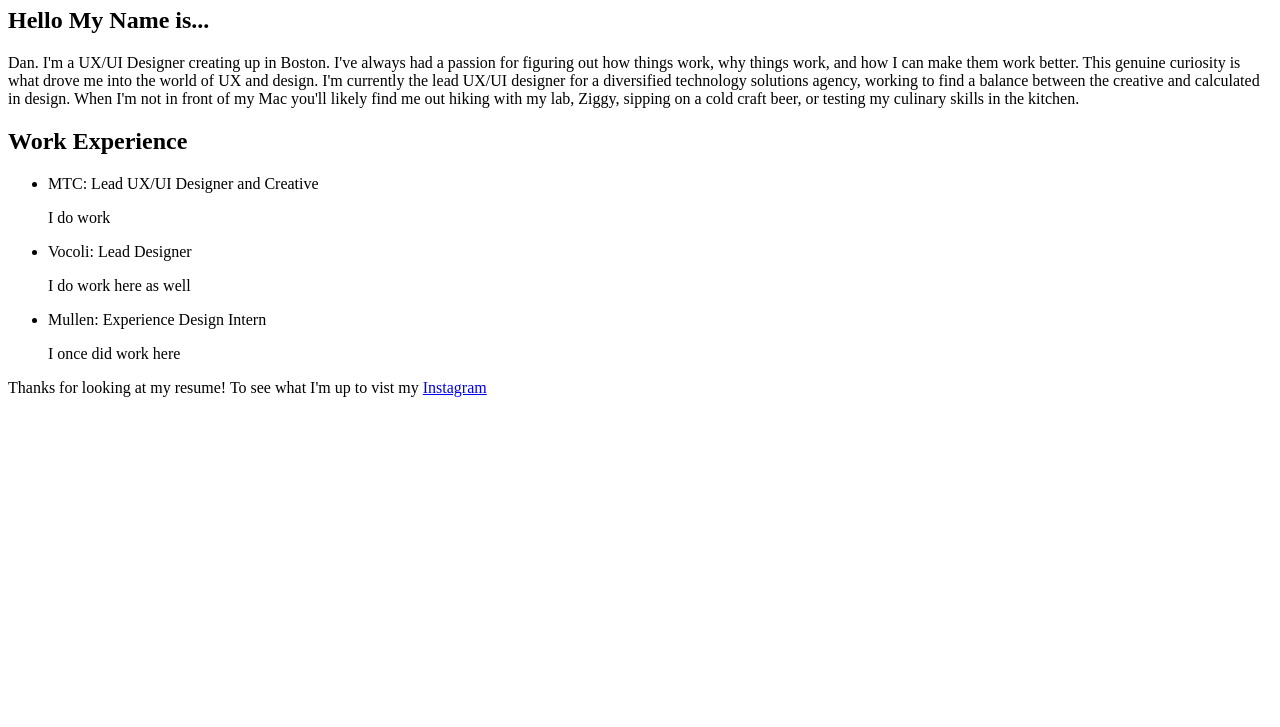
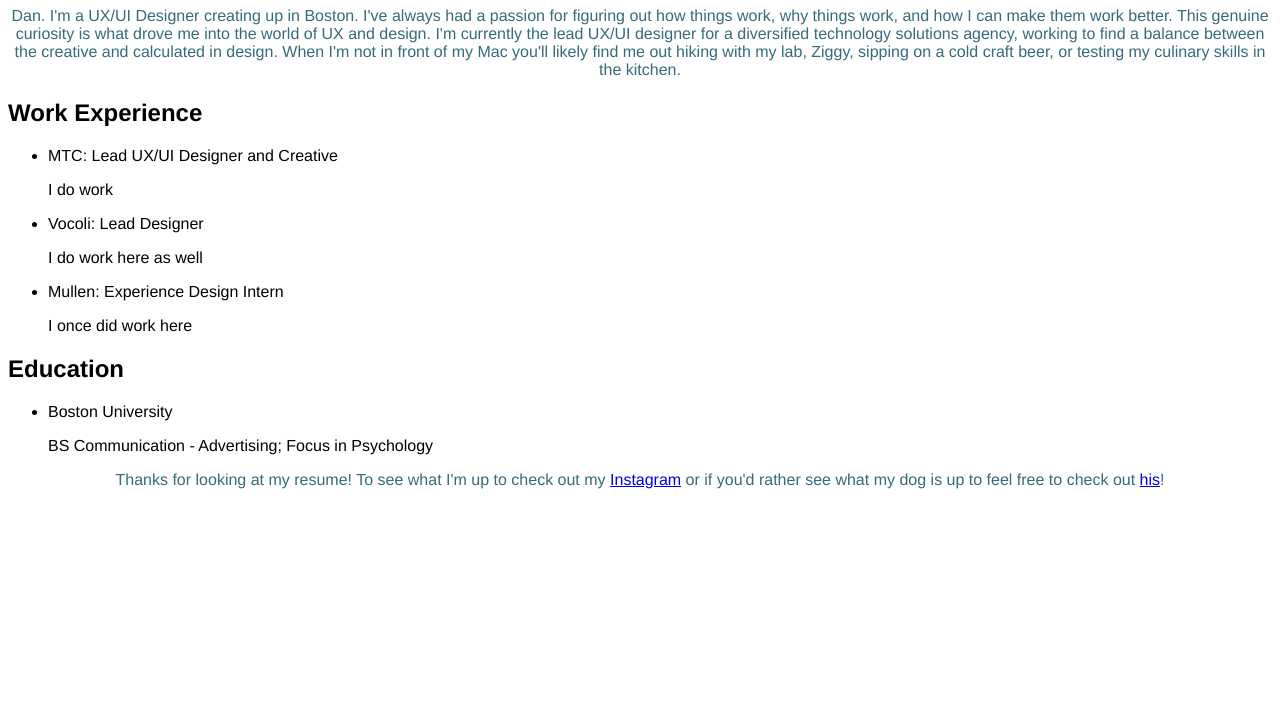
Before and after one commit to danreineberg/Home-Work, a plain HTML site: page Day 1/index.html in a window 1280 px wide. Shown: the part 73-800 px from the top of the page. Drawn offline with Linux system fonts and the light colour scheme.

Commit message:
Day 1 Submission 3
Made changes to HTML and linked a CSS file to the HTML file.

```diff
--- a/Day 1/index.html
+++ b/Day 1/index.html
@@ -2,25 +2,31 @@
 <html>
 <head>
 	<title>Dan Reineberg Resume</title>
+	<link rel="stylesheet" type="text/css" href="style.css">
 </head>
 <body>
-	<h1>Dan Reineberg</h1>
-		<h2>Hello My Name is...</h2>
-	<p>
-	Dan. I'm a UX/UI Designer creating up in Boston. I've always had a passion for figuring out how things work, why things work, and how I can make them work better. This genuine curiosity is what drove me into the world of UX and design. I'm currently the lead UX/UI designer for a diversified technology solutions agency, working to find a balance between the creative and calculated in design.
+	<div class="text_center blue_font">
+		<h1>Hello My Name is...</h1>
+		<p>
+		Dan. I'm a UX/UI Designer creating up in Boston. I've always had a passion for figuring out how things work, why things work, and how I can make them work better. This genuine curiosity is what drove me into the world of UX and design. I'm currently the lead UX/UI designer for a diversified technology solutions agency, working to find a balance between the creative and calculated in design.
 
-	When I'm not in front of my Mac you'll likely find me out hiking with my lab, Ziggy, sipping on a cold craft beer, or testing my culinary skills in the kitchen.
-	</p>
+		When I'm not in front of my Mac you'll likely find me out hiking with my lab, Ziggy, sipping on a cold craft beer, or testing my culinary skills in the kitchen.
+		</p>
+	</div>
 	<h2>Work Experience</h2>
 	<ul>
 		<li>MTC: Lead UX/UI Designer and Creative<p>I do work</p></li>
 		<li>Vocoli: Lead Designer<p>I do work here as well</p></li>
 		<li>Mullen: Experience Design Intern<p>I once did work here</p></li>
 	</ul>
+	<h2>Education</h2>
+	<ul>
+		<li>Boston University<p>BS Communication - Advertising; Focus in Psychology</p></li>
+	</ul>
 </body>
+<div class="text_center blue_font">
+<footer> Thanks for looking at my resume! To see what I'm up to check out my <a href="http://www.instagram.com/island_rhino/">Instagram</a> or if you'd rather see what my dog is up to feel free to check out <a href="http://www.instagram.com/ziggy_thelab/">his<a/>!
+</footer>
+</div>
 
-<a>
-<footer> Thanks for looking at my resume! To see what I'm up to vist my <a href="instagram.com/island_rhino/">Instagram</a>
-</footer>
-<a/>
 </html>
--- /dev/null
+++ b/Day 1/style.css
@@ -0,0 +1,10 @@
+body{
+	background-color: white;
+	font-family: helvetica;
+}
+div.text_center{
+	text-align: center;
+}
+.blue_font{
+	color: #366a7d;
+}
```
